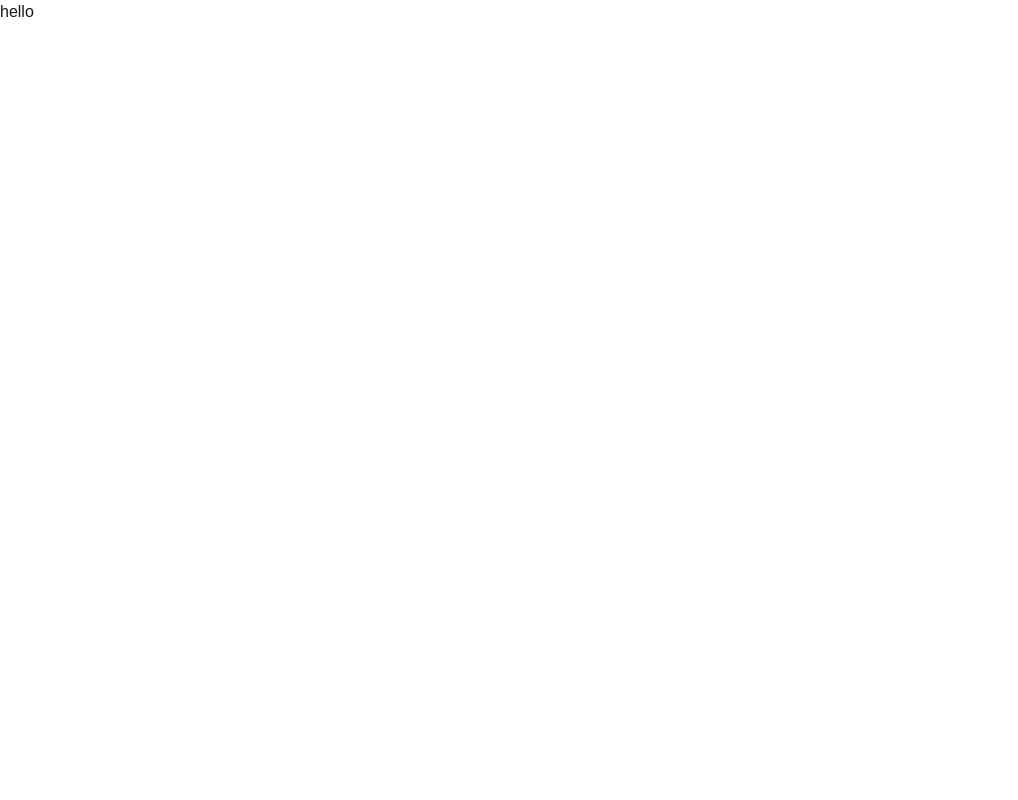
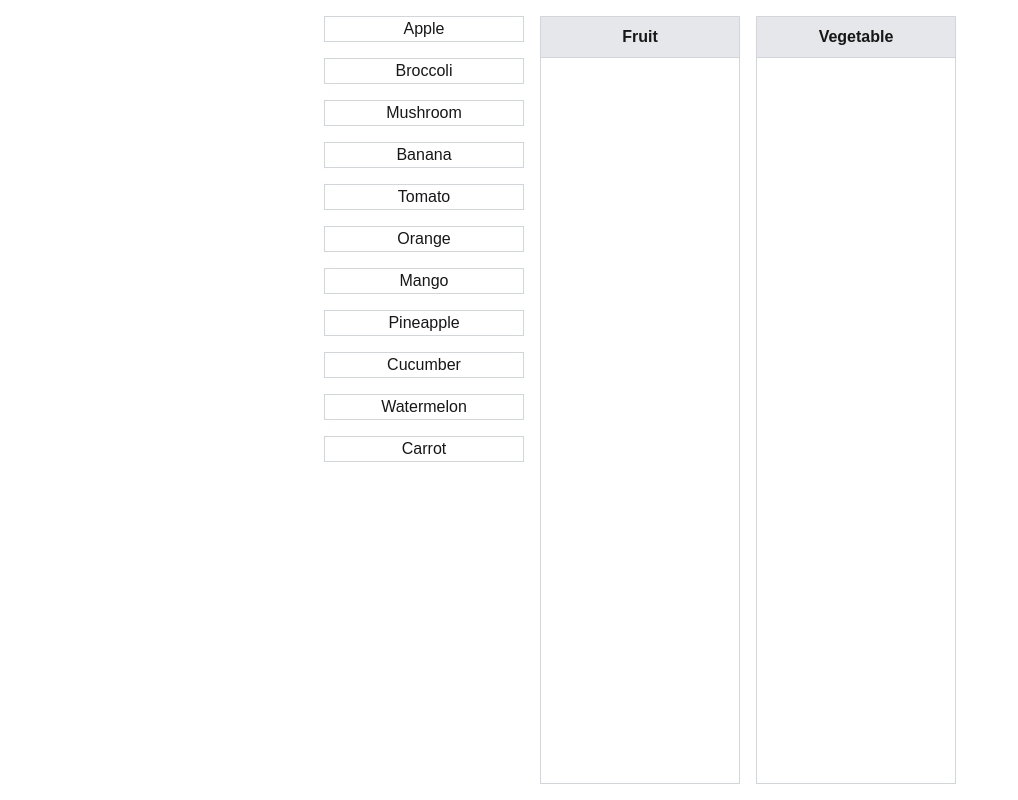
Before and after one commit to jibeieieiei/7-solutions-frontend, a Next.js app: page / in a window 1280 px wide. Shown: the whole page, without its empty margins (0-1018 px from the left). Built offline with nearby package versions, Linux system fonts and the light colour scheme.

Commit message:
feat: auto delete list

```diff
--- a/src/app/page.tsx
+++ b/src/app/page.tsx
@@ -1,3 +1,99 @@
+'use client'
+import Card from '@/components/Card'
+import { DATA } from '@/constants/data'
+import { useState } from 'react'
+
+type DataType = { type: 'Fruit' | 'Vegetable'; name: string }
+
 export default function Home() {
-  return <div className="">hello</div>
+  const [data, setData] = useState(DATA)
+  const [fruits, setFruits] = useState<string[]>([])
+  const [vegetables, setVegetables] = useState<string[]>([])
+
+  const handleMoveBack = ({ type, name }: DataType) => {
+    setData((prevData) => {
+      return [...prevData, { type: type, name: name }]
+    })
+  }
+
+  const handleMoveToColumn = ({ type, name }: DataType) => {
+    if (type === 'Fruit') {
+      setFruits([...fruits, name])
+      setTimeout(() => {
+        setFruits((prevFruits) => {
+          return prevFruits.filter((item) => item !== name)
+        })
+        handleMoveBack({ type, name })
+      }, 5000)
+    } else {
+      setVegetables([...vegetables, name])
+      setTimeout(() => {
+        setVegetables((prevVegetables) => {
+          return prevVegetables.filter((item) => item !== name)
+        })
+        handleMoveBack({ type, name })
+      }, 5000)
+    }
+    setData(data.filter((item) => item.name !== name || item.type !== type))
+  }
+
+  const handleMoveToList = ({ type, name }: DataType) => {
+    if (type === 'Fruit') {
+      setFruits(fruits.filter((fruit) => fruit !== name))
+    } else {
+      setVegetables(vegetables.filter((vegetable) => vegetable !== name))
+    }
+    setData([...data, { type: type, name: name }])
+  }
+
+  return (
+    <div className="w-full h-screen flex gap-4 *:min-w-[200px] justify-center p-4">
+      {/* Card */}
+      <div className="flex flex-col min-w-40 gap-4">
+        {data.map((item) => (
+          <Card
+            key={item.name}
+            name={item.name}
+            onClick={() => {
+              handleMoveToColumn(item)
+            }}
+          />
+        ))}
+      </div>
+      {/* Fruit Col */}
+      <div className="flex flex-col border border-gray-300">
+        <div className="text-center p-2 bg-gray-200 border-b border-gray-300 font-bold">
+          Fruit
+        </div>
+        <div className="w-full flex flex-col gap-4 p-4">
+          {fruits.map((fruit) => (
+            <Card
+              key={fruit}
+              name={fruit}
+              onClick={() => {
+                handleMoveToList({ type: 'Fruit', name: fruit })
+              }}
+            />
+          ))}
+        </div>
+      </div>
+      {/* Vegetable Col */}
+      <div className="flex flex-col border border-gray-300">
+        <div className="text-center p-2 bg-gray-200 border-b border-gray-300 font-bold">
+          Vegetable
+        </div>
+        <div className="w-full flex flex-col gap-4 p-4">
+          {vegetables.map((vegetable) => (
+            <Card
+              key={vegetable}
+              name={vegetable}
+              onClick={() => {
+                handleMoveToList({ type: 'Vegetable', name: vegetable })
+              }}
+            />
+          ))}
+        </div>
+      </div>
+    </div>
+  )
 }
--- a/src/constants/data.ts
+++ b/src/constants/data.ts
@@ -1,4 +1,4 @@
-export const DATA = [
+export const DATA: { type: 'Fruit' | 'Vegetable'; name: string }[] = [
   {
     type: 'Fruit',
     name: 'Apple',
```
